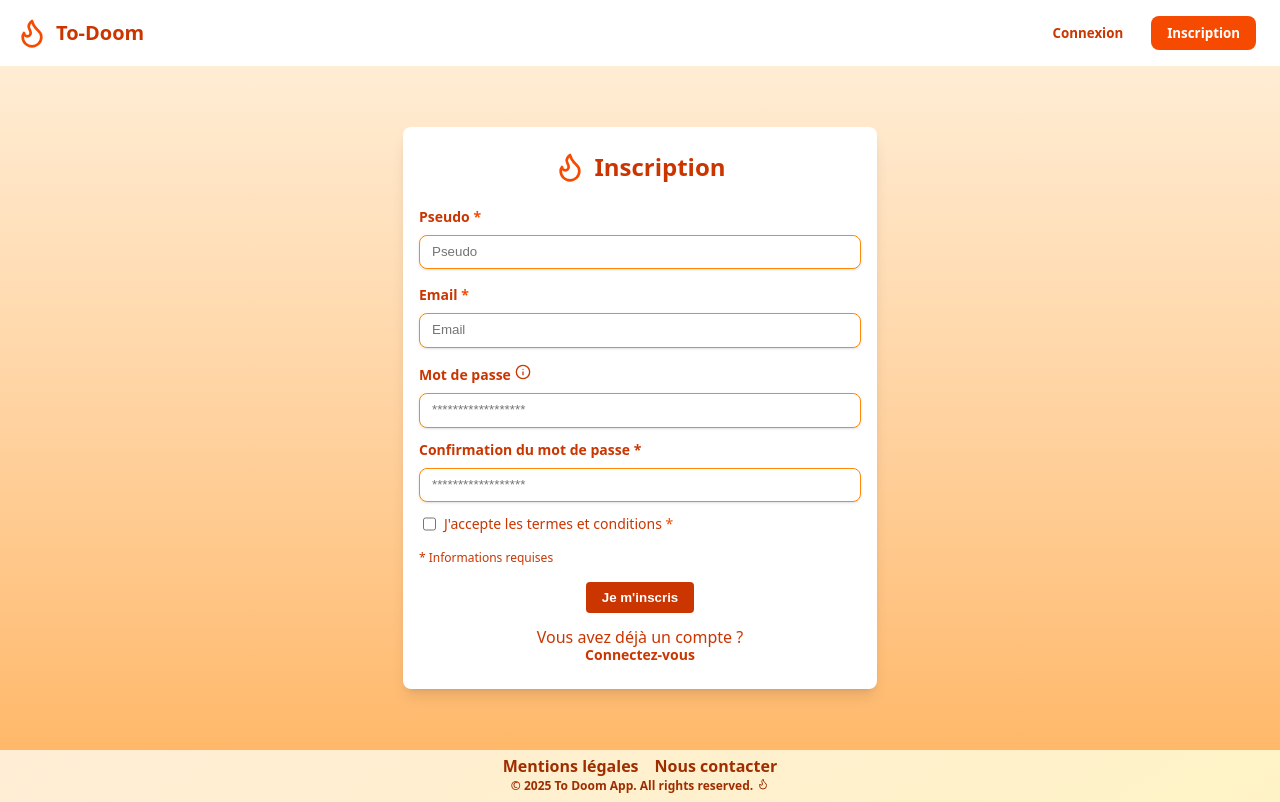
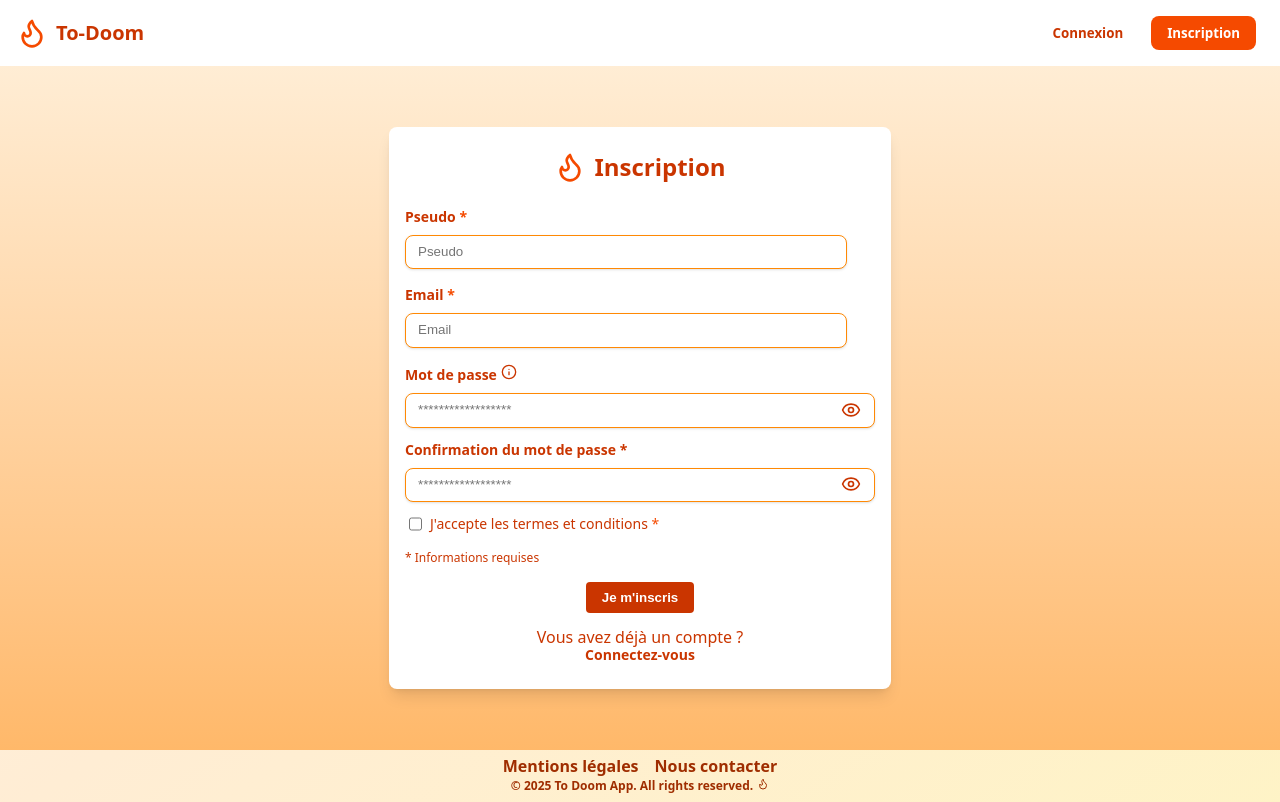
Before and after one commit to EmmanuelleEisele/todo-front, a React (Vite) app: page /register in a window 1280 px wide. Built offline with nearby package versions, Linux system fonts and the light colour scheme; no server answers; a web font is replaced by a local one.

Commit message:
feat: adding show pwd for a more fluid UX

```diff
--- a/src/pages/RegisterPage.tsx
+++ b/src/pages/RegisterPage.tsx
@@ -1,4 +1,5 @@
 import { useState } from "react";
+import { Eye, EyeOff } from "lucide-react";
 import { Flame, Info } from "lucide-react";
 import { Link, useNavigate } from "react-router-dom";
 import type { User } from "../types/todoApi";
@@ -17,6 +18,8 @@ export default function RegisterPage({ onLogin }: RegisterPageProps) {
   const [email, setEmail] = useState("");
   const [password, setPassword] = useState("");
   const [confirmPassword, setConfirmPassword] = useState("");
+  const [showPassword, setShowPassword] = useState(false);
+  const [showConfirmPassword, setShowConfirmPassword] = useState(false);
   const [loading, setLoading] = useState(false);
   const [error, setError] = useState("");
 
@@ -156,15 +159,26 @@ export default function RegisterPage({ onLogin }: RegisterPageProps) {
               </div>
             )}
 
+            <div className="relative">
               <input
-              className="shadow border-1 border-orange-400 appearance-none rounded-lg w-[14rem] sm:w-[26rem] py-2 px-3 text-gray-700 mb-3 leading-tight focus:outline-none focus:border-orange-700"
+                className="shadow border-1 border-orange-400 appearance-none rounded-lg w-[14rem] sm:w-[26rem] py-2 px-3 text-gray-700 mb-3 leading-tight focus:outline-none focus:border-orange-700 pr-10"
                 id="password"
-              type="password"
+                type={showPassword ? "text" : "password"}
                 placeholder="******************"
                 value={password}
                 onChange={(e) => setPassword(e.target.value)}
                 required
               />
+              <button
+                type="button"
+                className="absolute right-2 bottom-4 border-none bg-transparent text-orange-700 hover:text-orange-800"
+                tabIndex={-1}
+                onClick={() => setShowPassword((v) => !v)}
+                aria-label={showPassword ? "Masquer le mot de passe" : "Afficher le mot de passe"}
+              >
+                {showPassword ? <EyeOff size={20} /> : <Eye size={20} />}
+              </button>
+            </div>
           </div>
           <div className=" mx-4 ">
             <label
@@ -174,15 +188,26 @@ export default function RegisterPage({ onLogin }: RegisterPageProps) {
               Confirmation du mot de passe{" "}
               <span className="inline-block w-4 h-4 text-orange-700">*</span>
             </label>
+            <div className="relative">
               <input
-              className="shadow border-1 border-orange-400 appearance-none rounded-lg w-[14rem] sm:w-[26rem] py-2 px-3 text-gray-700 mb-3 leading-tight focus:outline-none focus:border-orange-700"
+                className="shadow border-1 border-orange-400 appearance-none rounded-lg w-[14rem] sm:w-[26rem] py-2 px-3 text-gray-700 mb-3 leading-tight focus:outline-none focus:border-orange-700 pr-10"
                 id="confirm-password"
-              type="password"
+                type={showConfirmPassword ? "text" : "password"}
                 placeholder="******************"
                 value={confirmPassword}
                 onChange={(e) => setConfirmPassword(e.target.value)}
                 required
               />
+              <button
+                type="button"
+                className="absolute right-2 bottom-4 border-none bg-transparent text-orange-700 hover:text-orange-800"
+                tabIndex={-1}
+                onClick={() => setShowConfirmPassword((v) => !v)}
+                aria-label={showConfirmPassword ? "Masquer le mot de passe" : "Afficher le mot de passe"}
+              >
+                {showConfirmPassword ? <EyeOff size={20} /> : <Eye size={20} />}
+              </button>
+            </div>
           </div>
           <div className="flex justify-left mb-4 px-4">
             <input
```
Lines whose indentation alone changed are shown as unchanged.
